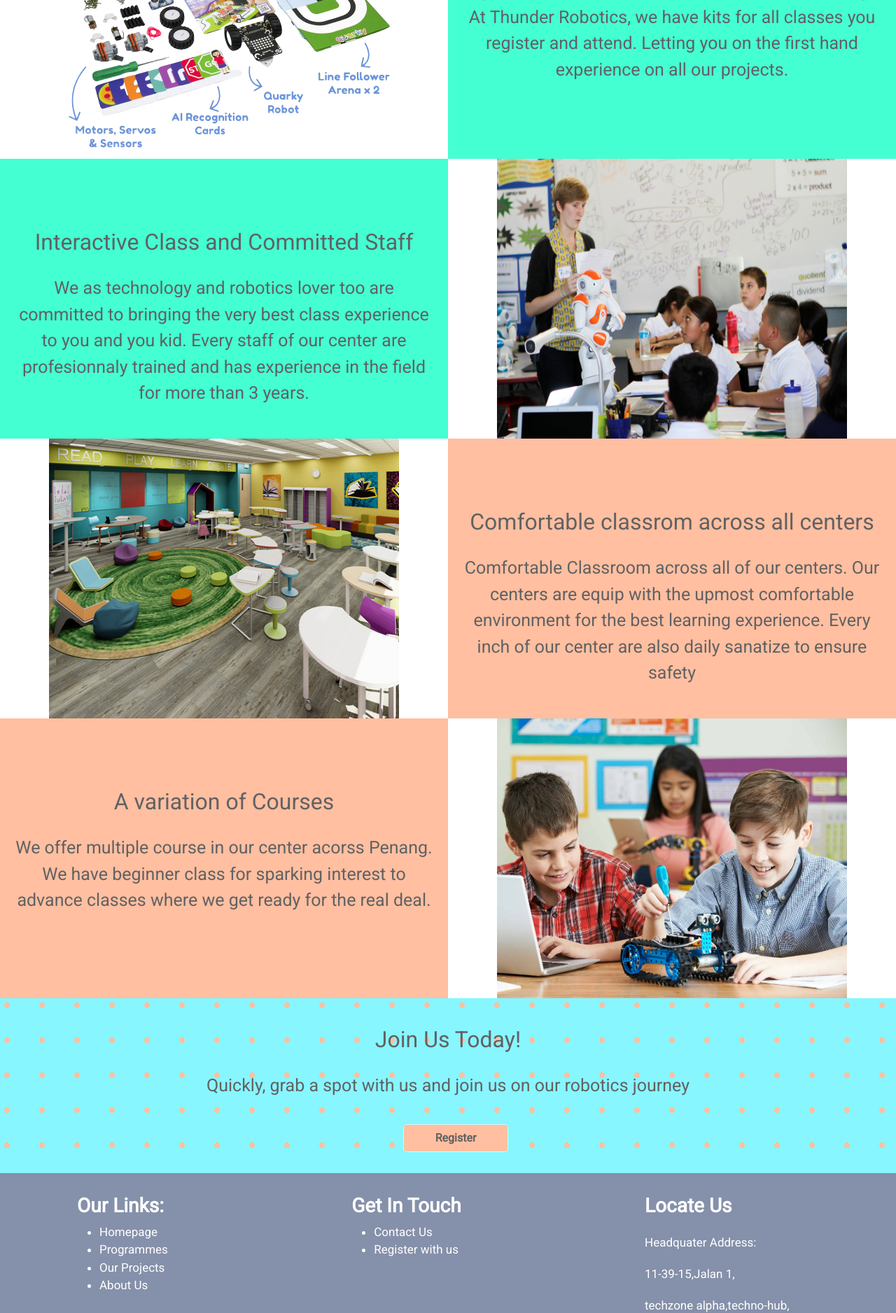
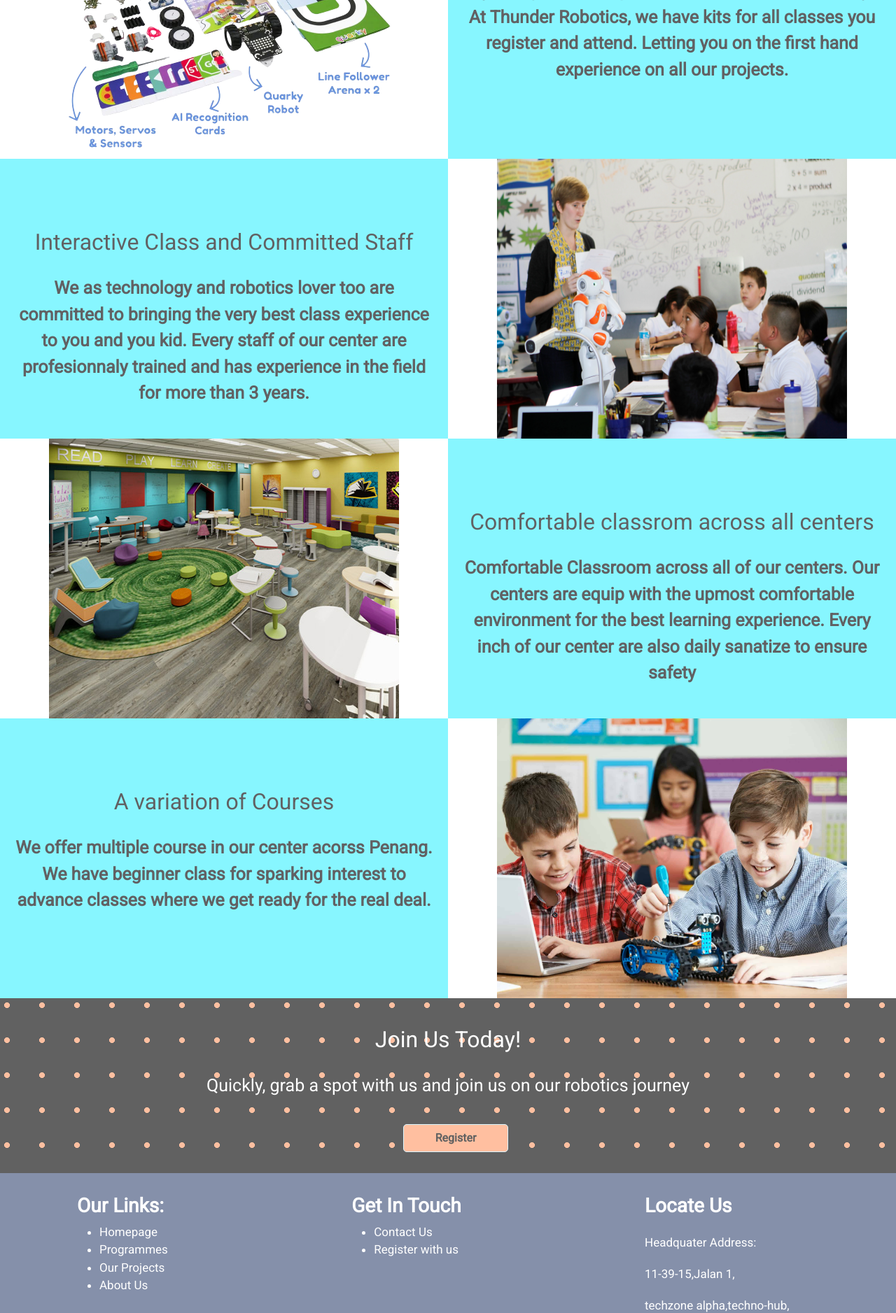
Before and after one commit to KZLim/RILCMS-Enterprise-Project, a PHP site: page /homepage.php in a window 1280 px wide. Shown: the part 1043-2920 px from the top of the page at 70% size. Run offline with PHP 8.4, Linux system fonts and the light colour scheme.

Commit message:
CSS changes
CSS Changes

```diff
--- a/aboutus.css
+++ b/aboutus.css
@@ -23,10 +23,11 @@
 }
 
 .glowButton:hover, .glowButton:focus, .glowButton:active{
-    box-shadow: 0 0 20px #616161;
+    box-shadow: 0 0 20px white;
     -webkit-transform: scale(1.1);
     transform: scale(1.1);
     border-color: white;
+    color: white;
 }
 
 .flex-container {
--- a/header_footer.css
+++ b/header_footer.css
@@ -5,6 +5,7 @@ body{
 
 .header-container {
     background-color: #87F6FF;
+    box-shadow: 0 0 30px black;
     width: 100%;
     height: 15vh;
     position: fixed;
@@ -27,7 +28,7 @@ a{
 }
 
 a:hover {
-    color: #3B8BEB;
+    color: white;
     text-decoration: none;
 }
 
--- a/homepage.php
+++ b/homepage.php
@@ -49,7 +49,7 @@
                 <img src="images/robotics kit.png" height="auto" width="500px">
             </div>
 
-            <div class="flex-item-right" style="background-color: #44FFD2; color: #616163;">
+            <div class="flex-item-right" style="background-color: #87F6FF; color: #616163;">
                 <h2 style="margin-top: 100px;">Hands - On Learning</h2>
                 <p style="font-size: 25px; padding: 20px;">
                     We are a strong believer of learning by doing. Hands on experince is crucial for learning new technology.
@@ -60,7 +60,7 @@
         </div>
 
         <div class="flex-container">
-            <div class="flex-item-left" style="background-color: #44FFD2; color: #616163">
+            <div class="flex-item-left" style="background-color: #87F6FF; color: #616163">
                 <h2 style="margin-top: 100px;">Interactive Class and Committed Staff</h2>
                 <p style="font-size: 25px; padding: 20px;">
                     We as technology and robotics lover too are committed to bringing the very best class experience to you
@@ -78,7 +78,7 @@
             <div class="flex-item-left">
                 <img src="images/comfortable environment.jpg" height="400px" width="500xp">
             </div>
-            <div class="flex-item-right" style="background-color: #FFBFA0; color: #616163">
+            <div class="flex-item-right" style="background-color: #87F6FF; color: #616163">
                 <h2 style="margin-top: 100px;">Comfortable classrom across all centers</h2>
                 <p style="font-size: 25px; padding: 20px;">
                     Comfortable Classroom across all of our centers. Our centers are equip with the upmost comfortable environment
@@ -88,7 +88,7 @@
         </div>
 
         <div class="flex-container">
-            <div class="flex-item-left" style="background-color: #FFBFA0; color: #616163">
+            <div class="flex-item-left" style="background-color: #87F6FF; color: #616163">
                 <h2 style="margin-top: 100px;">A variation of Courses</h2>
                 <p style="font-size: 25px; padding: 20px;">
                     We offer multiple course in our center acorss Penang. We have beginner class for sparking interest to advance
@@ -102,8 +102,8 @@
         </div>
 
         <div class="thirdSection">
-            <h2 style="color: #616163; padding-top: 40px; text-align: center;">Join Us Today!</h2>
-            <p style="font-size: 25px; padding: 20px; text-align: center; color: #616163;">
+            <h2 style="color: white; padding-top: 40px; text-align: center;">Join Us Today!</h2>
+            <p style="font-size: 25px; padding: 20px; text-align: center; color: white;">
                     Quickly, grab a spot with us and join us on our robotics journey</p>
             <a href = "header.php"><button name="gotoRegister" class="glowButton">Register</button></a>
         </div>
--- a/main_theme.css
+++ b/main_theme.css
@@ -22,6 +22,7 @@ h1 {
     flex-direction: row;
     font-size: 30px;
     text-align: center;
+    font-weight: bold;
     margin: 0px;
     height: auto;
 }
@@ -35,7 +36,7 @@ h1 {
 }
 
 .thirdSection{
-    background-color: #87F6FF;
+    background-color: #616161;
     background-image: radial-gradient(#FFBFA0 4px, transparent 0);
     background-size: 50px 50px;
     background-position: -15px -15px;
```
Also changed, not shown: contactus.css (+5 -2 lines), 1 other file.
